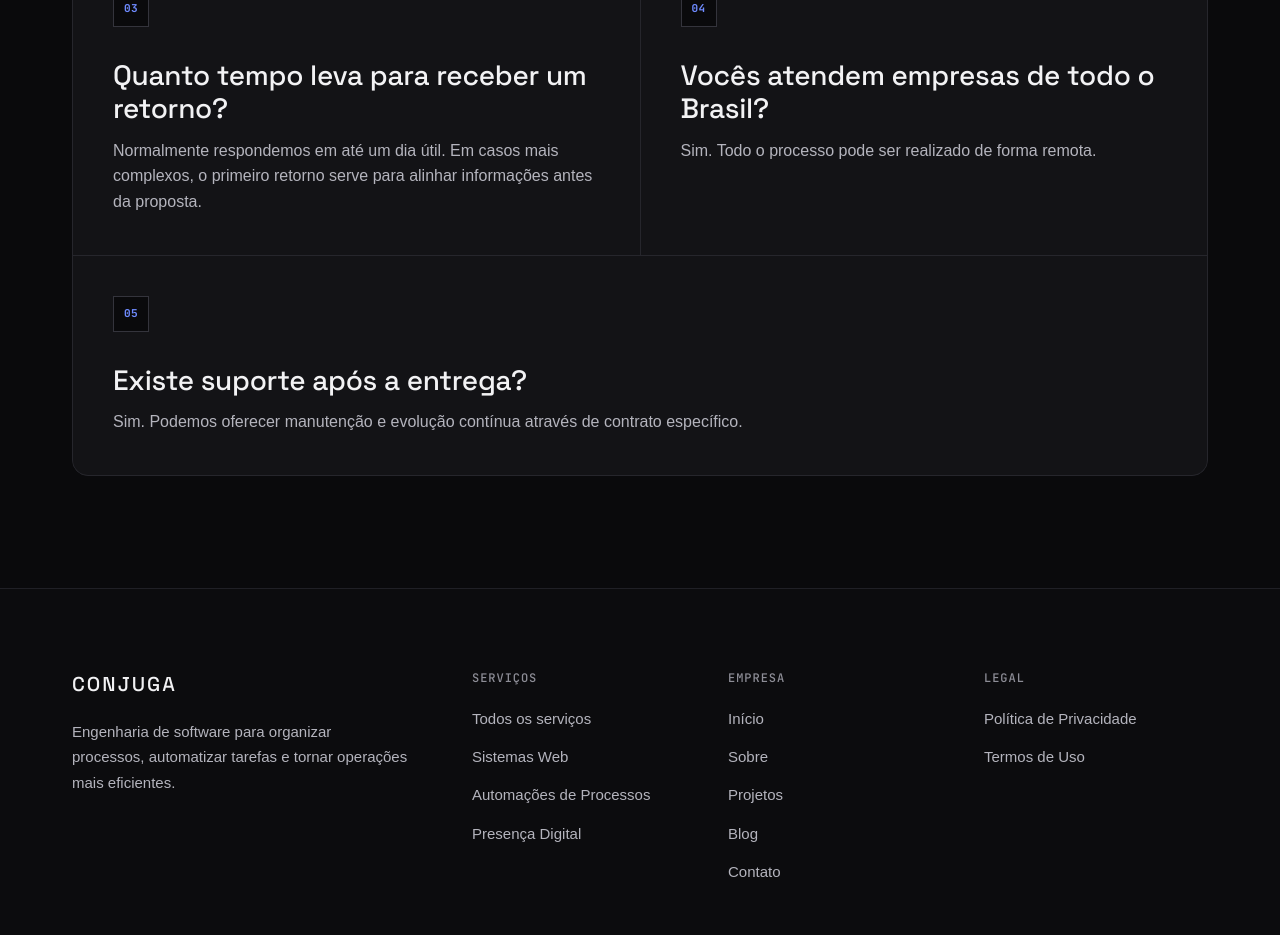
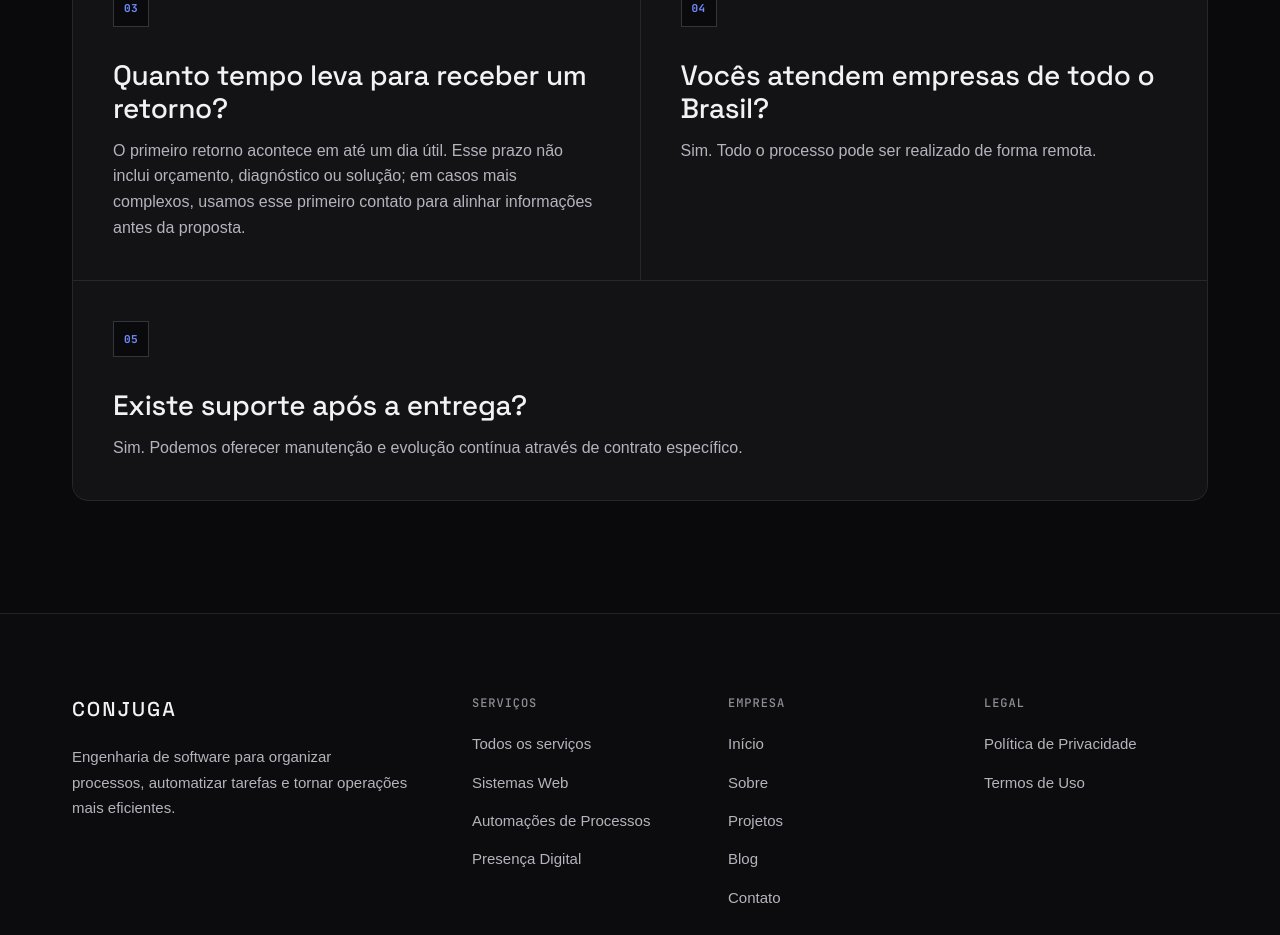
Before and after one commit to marllonpanisset/conjuga, a Next.js app: page /contato in a window 1280 px wide. Shown: the part 5000-5935 px from the top of the page. Built offline with nearby package versions, Linux system fonts and the light colour scheme; no server answers; a web font is replaced by a local one.

Commit message:
chore: align launch configuration and documentation

```diff
--- a/app/(marketing)/contato/page.tsx
+++ b/app/(marketing)/contato/page.tsx
@@ -86,7 +86,7 @@ const faqItems = [
   {
     question: "Quanto tempo leva para receber um retorno?",
     answer:
-      "Normalmente respondemos em até um dia útil. Em casos mais complexos, o primeiro retorno serve para alinhar informações antes da proposta.",
+      "O primeiro retorno acontece em até um dia útil. Esse prazo não inclui orçamento, diagnóstico ou solução; em casos mais complexos, usamos esse primeiro contato para alinhar informações antes da proposta.",
   },
   {
     question: "Vocês atendem empresas de todo o Brasil?",
--- a/config/site.ts
+++ b/config/site.ts
@@ -59,7 +59,7 @@ export const siteConfig = {
    */
   sameAs: [
     "https://instagram.com/conjuga.br",
-    "https://linkedin.com/company/conjuga",
+    "https://www.linkedin.com/company/conjuga-br",
   ],
 
   contact: {
@@ -67,7 +67,7 @@ export const siteConfig = {
   },
 
   social: {
-    linkedin: "https://linkedin.com/company/conjuga",
+    linkedin: "https://www.linkedin.com/company/conjuga-br",
 
     instagram: "https://instagram.com/conjuga.br",
   },
@@ -79,7 +79,7 @@ export const siteConfig = {
   links: {
     email: "contato@conjuga.com.br",
 
-    linkedin: "https://linkedin.com/company/conjuga",
+    linkedin: "https://www.linkedin.com/company/conjuga-br",
 
     instagram: "https://instagram.com/conjuga.br",
   },
```
Also changed, not shown: 3 other files (tests, documents, lock files or other folders).
